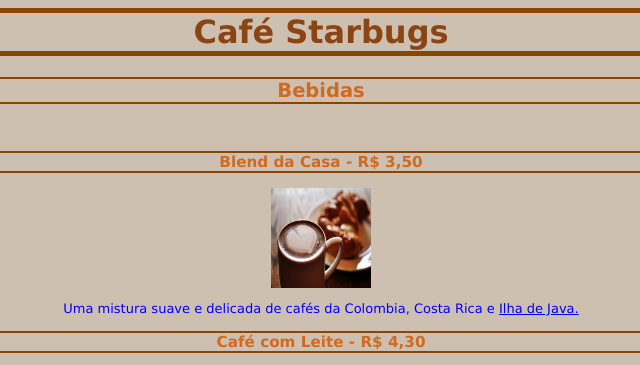
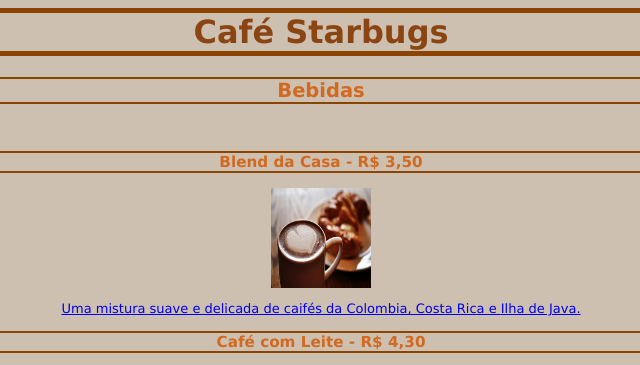
Before and after one commit to henriquebogoni/henriquebogoni.github.io, a plain HTML site: page cafe/index.html in a window 1280 px wide. Shown: the top 365 px of the page, 319-959 px from the left. Drawn offline with Linux system fonts and the light colour scheme.

Commit message:
modifiquei a minha pagina inicial

```diff
--- a/cafe/index.html
+++ b/cafe/index.html
@@ -4,18 +4,18 @@
 		<head>
 			<link rel="stylesheet" href="estilos.css">
 
-			<center><h1>Café Starbugs</h1>
+			<center><h1 id="topo" >Café Starbugs</h1>
 		</head>
 		<body>
 			<font face="Verdana">
 			<font size="2">
 	<h2>Bebidas</h2><br>
 		<h3>Blend da Casa - R$ 3,50</h3>
-		<img src="CAFEZAO.jpg" width="100" height="100">
-		<p>Uma mistura suave e delicada de cafés da Colombia, Costa Rica e <a href="https://pt.wikipedia.org/wiki/Java" target="_blank">Ilha de Java.</a></p>
+		<a href="https://www.youtube.com/watch?v=1A8GVhh4mr4" target="_blank" ><img src="CAFEZAO.jpg" width="100" height="100">
+		<p>Uma mistura suave e delicada de caifés da Colombia, Costa Rica e <a href="https://pt.wikipedia.org/wiki/Java" target="_blank">Ilha de Java.</a></p>
 
 	<h3>Café com Leite - R$ 4,30</h3>
-	<img src="CAFE.jpg" width="100" height="100">
+	 <a href="https://www.youtube.com/watch?v=rp7Qheqy2mQ" target="_blank"><img src="CAFE.jpg" width="100" height="100"></a>
 	<p>Uma mistura de leite fervido  com um <a href="https://pt.wikipedia.org/wiki/Caf%C3%A9_expresso" target="_blank">expresso curto</a> de chocolate amargo.</p>
 
 
@@ -57,7 +57,7 @@
 	<h2>Contato</h2>
 	<p>Venha tomar um café conosco na rua linhas , numero 123 - Centro. Ou nos envie um e-mail para <a href=>contato@starbugs.com.br</a></p>
 	</font> <br />
-
+	<a href="#topo">Ir para o topo</a>
 </body>
 </head>
 </html>
```
